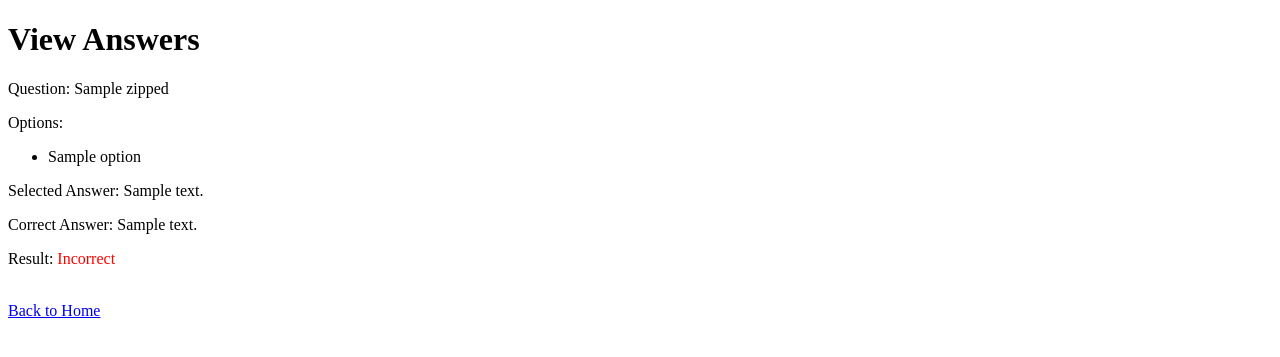
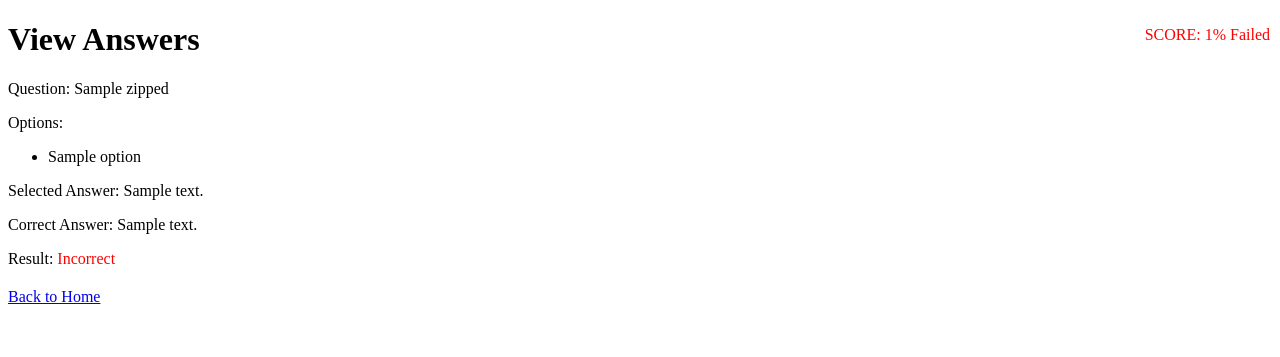
Before and after one commit to LeelaSaud79/MCQ-generator, a Flask app: template templates/view_answer.html in a window 1280 px wide. Shown: the top 357 px of the page. Run offline with Flask 3, Linux system fonts and the light colour scheme; the template is opened without the code that fills it: most values are stand-ins (such as "Sample title", 1, 10 or a date in 2020).

Commit message:
score calculation system

```diff
--- a/app.py
+++ b/app.py
@@ -1,12 +1,12 @@
 from sense2vec import Sense2Vec
 import os
 from flask_limiter import Limiter
-from models.mcq import post_mca_questions
+#from models.mcq import post_mca_questions
 import csv
 from flask import Flask, request, jsonify, render_template, session, redirect
 import sqlite3
 from utils.db_helper import UserDatabase
-db =  UserDatabase(host="localhost", user="root", password="", database="data")
+db =  UserDatabase(host="localhost", user="root", password="Sim@nta2023", database="MCQ")
 
 app = Flask(__name__)
 app.secret_key = 'your_secret_key_here'  # Set a secret key for session management
@@ -100,14 +100,14 @@ def submit():
             if count_words(text_input) > 500 and count_words(text_input) < 50:
                 return jsonify({"error": "Word limit exceeded. Maximum 500 words allowed."}), 400
 
-            final_questions = post_mca_questions(text_input, s2v, num_questions=10)
-            # final_questions = [
-            # 'What plays a pivotal role in shaping the trajectory of human development?(a)education(b)navigate life(c)confidence necessary(d)educationCorrect answer is : (d)',
-            # 'What does Eric liu believe education is intrinsically linked to?(a)education(b)navigate life(c)navigate life(d)education significantly impacts healthCorrect answer is : (c)',
-            # 'What does Eric liu believe is the most important factor in human development?(a)education(b)navigate life(c)confidence necessary(d)education significantly impacts healthCorrect answer is : (c)',
-            # 'How does Eric liu feel about health and well being?(a)education(b)navigate life(c)education significantly impacts health(d)education significantly impacts healthCorrect answer is : (c)',
-            # 'What does Eric liu believe education does?(a)education(b)empower individuals(c)confidence necessary(d)education significantly impacts healthCorrect answer is : (b)'
-            #     ]
+            #final_questions = post_mca_questions(text_input, s2v, num_questions=10)
+            final_questions = [
+            'What plays a pivotal role in shaping the trajectory of human development?(a)education(b)navigate life(c)confidence necessary(d)educationCorrect answer is : (d)',
+            'What does Eric liu believe education is intrinsically linked to?(a)education(b)navigate life(c)navigate life(d)education significantly impacts healthCorrect answer is : (c)',
+            'What does Eric liu believe is the most important factor in human development?(a)education(b)navigate life(c)confidence necessary(d)education significantly impacts healthCorrect answer is : (c)',
+            'How does Eric liu feel about health and well being?(a)education(b)navigate life(c)education significantly impacts health(d)education significantly impacts healthCorrect answer is : (c)',
+            'What does Eric liu believe education does?(a)education(b)empower individuals(c)confidence necessary(d)education significantly impacts healthCorrect answer is : (b)'
+                ]
             print("Generated MCQs:", final_questions)
 
             # Store final_questions in session
@@ -135,21 +135,25 @@ def submit():
 @app.route("/view_answer", methods=["POST"])
 def view_answer():
     correct_answers = []
+    count = 0
+    correct_count= 0
     for i, (question, options, correct_answer) in enumerate(parsed_questions, start=0):
         selected_option = request.form.get(f"question_{i}")
         if selected_option is not None:
             selected_answer = selected_option.split(')')[0].strip()  # Extract and strip the selected option
             if selected_answer.lower() in correct_answer.lower():
                 result = "Correct"
+                correct_count += 1
             else:
                 result = "Incorrect"
         else:
             selected_answer = "No option selected"
             result = "Incorrect"
+        count +=1
 
         correct_answers.append((question, options, selected_answer, correct_answer, result))
-
-    return render_template("view_answer.html", zipped_data=correct_answers)
+    percentage = correct_count/count*100
+    return render_template("view_answer.html", zipped_data=correct_answers, percentage=percentage)
 
 
 if __name__ == '__main__':
--- a/templates/view_answer.html
+++ b/templates/view_answer.html
@@ -11,12 +11,26 @@
         .incorrect {
             color: red;
         }
+        .result-container {
+            margin-bottom: 20px;
+        }
+        .failed {
+            color: red;
+        }
+        .passed {
+            color: green;
+        }
+        .score {
+            position: absolute;
+            top: 10px;
+            right: 10px;
+        }
     </style>
 </head>
 <body>
     <h1>View Answers</h1>
     {% for question, options, selected_answer, correct_answer, result in zipped_data %}
-    <div class="question">
+    <div class="result-container">
         <p>Question: {{ question }}</p>
         <p>Options:</p>
         <ul>
@@ -28,8 +42,14 @@
         <p>Correct Answer: {{ correct_answer }}</p>
         <p>Result: {% if result == "Correct" %}<span class="correct">Correct</span>{% else %}<span class="incorrect">Incorrect</span>{% endif %}</p>
     </div>
-    <br>
     {% endfor %}
+    <p class="score">
+        {% if percentage < 40 %}
+            <span class="failed">SCORE: {{ percentage|round|int }}% Failed</span>
+        {% else %}
+            <span class="passed">SCORE: {{ percentage|round|int }}% Passed</span>
+        {% endif %}
+    </p>
     <a href="/index">Back to Home</a>
 </body>
 </html>
```
Also changed, not shown: templates/result.html (+31 -6 lines).
